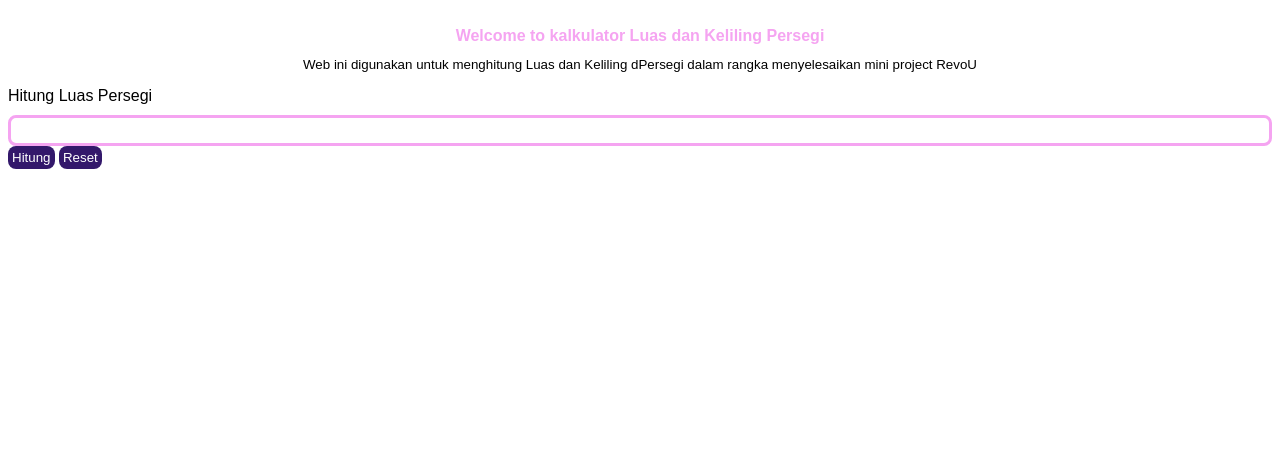
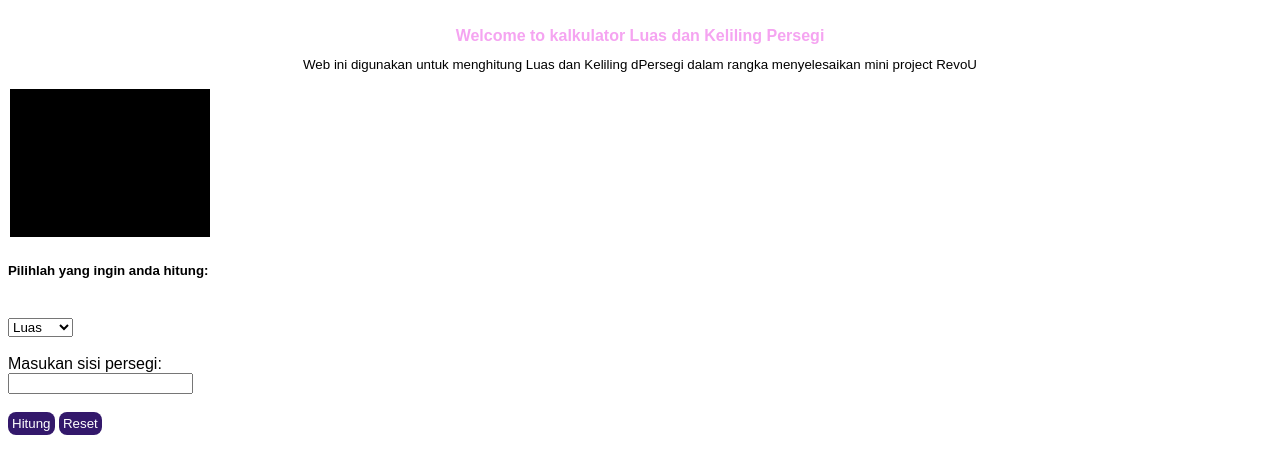
Before and after one commit to revou-fundamental-course/8-jan-24-aisyahauliaaa, a plain HTML site: page index.html in a window 1280 px wide. Shown: the part 61-534 px from the top of the page. Drawn offline with Linux system fonts and the light colour scheme.

Commit message:
index.html

```diff
--- a/index.html
+++ b/index.html
@@ -13,13 +13,27 @@
         <p>Web ini digunakan untuk menghitung Luas dan Keliling dPersegi dalam rangka menyelesaikan mini project RevoU</p>
     </header>
 
-    <div class="inputSection">
-        <label for="squareSide" id="lblSquareSide">Hitung Luas Persegi</label>
-        <input type="number" id="squareSide">
-    </div>
-    <div class="buttons">
-        <button id="countButton">Hitung</button>
-        <button id="resetButton" >Reset</button>
-    </div>
+       <svg>
+        <rect x="2" y="2" width="200" height="200" />
+      </svg>
+    <form id="square-calculator">
+        <label for="choice"><h5>Pilihlah yang ingin anda hitung:</h5></label>
+        <br>
+        <select id="choice">
+            <option value="area">Luas</option>
+            <option value="perimeter">Keliling</option>
+        </select>
+        <br><br>
+        <label for="side">Masukan sisi persegi:</label> <br>
+        <input type="number" id="side" name="side">
+        <br><br>
+        <button type="submit">Hitung</button>
+        <button type="reset">Reset</button>
+    </form>
+    <p id="result"></p>
+
+
+
 </body>
+<script src="js/index.js"></script>
 </html>
```
